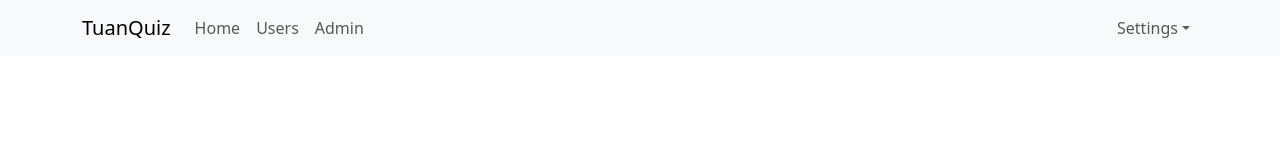
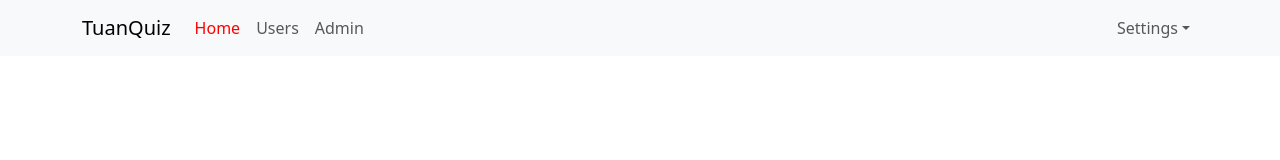
Before and after one commit to lephutuan/base-react-redux, a React (Create React App) app: page / in a window 1280 px wide. Shown: the top 160 px of the page. Built offline with nearby package versions, Linux system fonts and the light colour scheme.

Commit message:
NavLink to Link for add automation active nav tag using

```diff
--- a/src/App.scss
+++ b/src/App.scss
@@ -7,3 +7,15 @@
   -webkit-font-smoothing : antialiased;
   -moz-osx-font-smoothing: grayscale;
 }
+
+.app-container {
+  .header-container {
+    .navbar-nav {
+      .nav-link {
+        &.active {
+          color: red;
+        }
+      }
+    }
+  }
+}
--- a/src/components/Header/Header.js
+++ b/src/components/Header/Header.js
@@ -2,7 +2,7 @@
 import Nav from "react-bootstrap/Nav";
 import Navbar from "react-bootstrap/Navbar";
 import NavDropdown from "react-bootstrap/NavDropdown";
-import { Link } from "react-router-dom";
+import { NavLink } from "react-router-dom";
 
 function Header() {
   return (
@@ -12,15 +12,15 @@
         <Navbar.Toggle aria-controls="basic-navbar-nav" />
         <Navbar.Collapse id="basic-navbar-nav">
           <Nav className="me-auto">
-            <Link className="nav-link" to="/">
+            <NavLink className="nav-link" to="/">
               Home
-            </Link>
-            <Link className="nav-link" to="/users">
+            </NavLink>
+            <NavLink className="nav-link" to="/users">
               Users
-            </Link>
-            <Link className="nav-link" to="/admins">
+            </NavLink>
+            <NavLink className="nav-link" to="/admins">
               Admin
-            </Link>
+            </NavLink>
           </Nav>
           <Nav>
             <NavDropdown title="Settings" id="basic-nav-dropdown">
```
